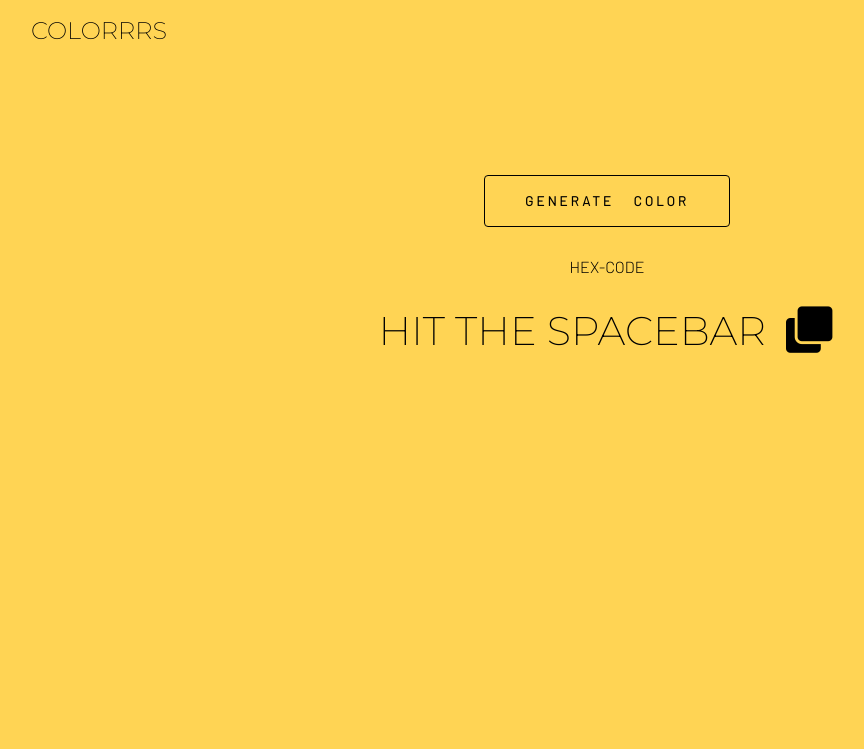
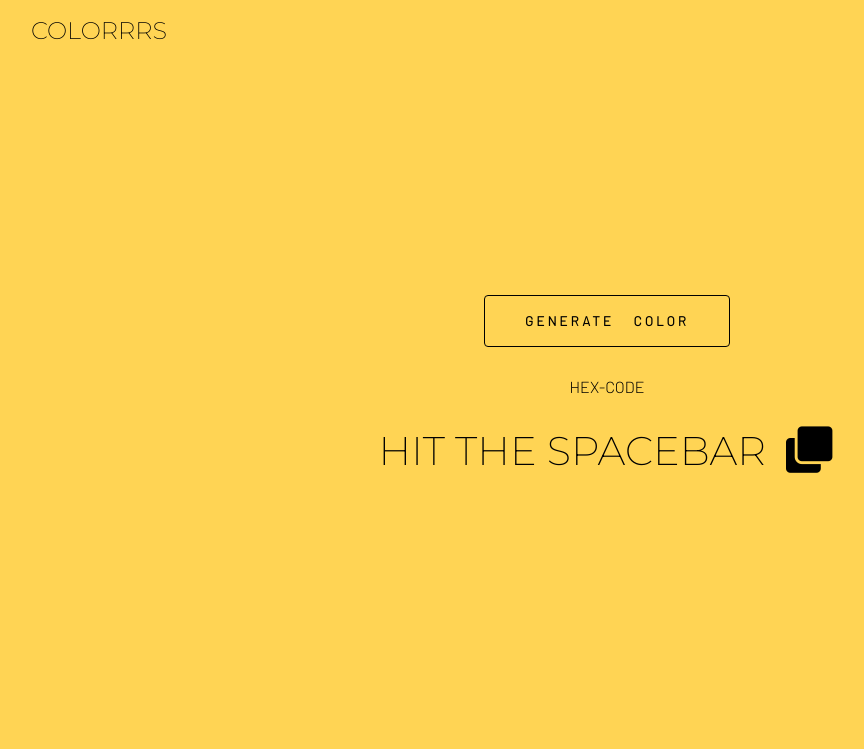
Before and after one commit to harshiilllll/RandomColorPicker, a plain HTML site: page index.html in a window 1280 px wide. Shown: the top 749 px of the page, without its empty margins (33-897 px from the left). Drawn offline with nearby package versions, Linux system fonts and the light colour scheme.

Commit message:
Update index.html

```diff
--- a/index.html
+++ b/index.html
@@ -117,7 +117,8 @@
 				color: black;
 			}
 			.clickArea{
-				margin-top:10vh;
+				position: absolute;
+				bottom: 2%;
 				height:20vh;
 				width:80vw;
 			}
```
